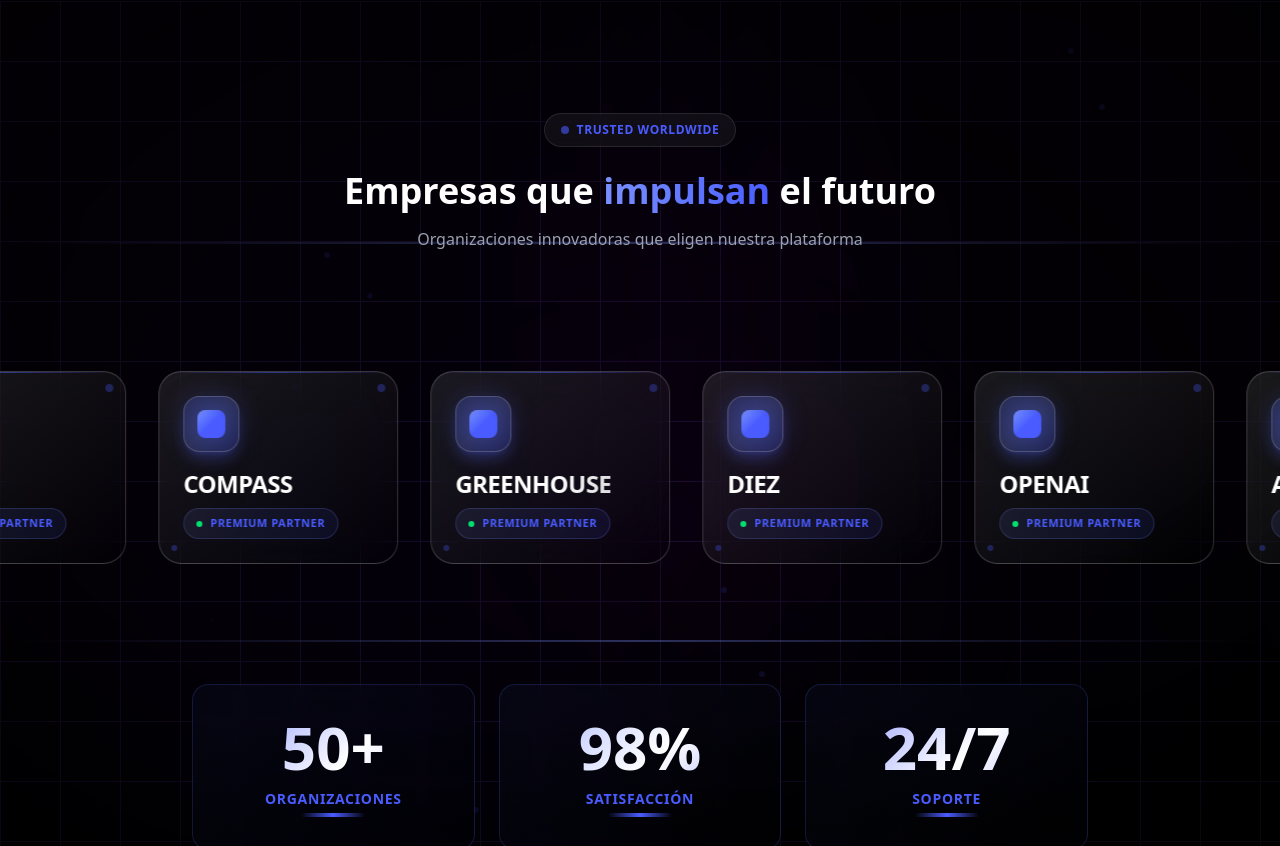
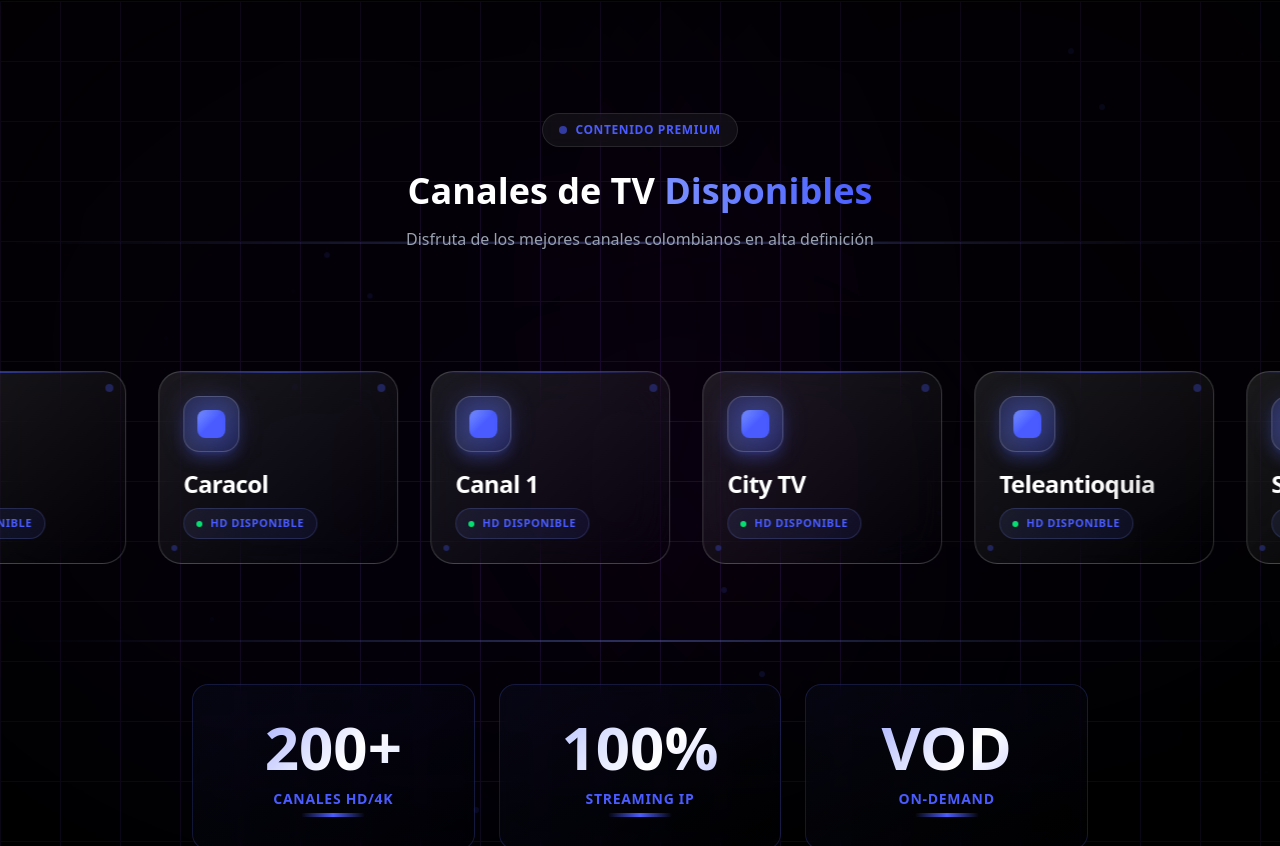
Before and after one commit to querorule/verlacol, a React (Vite) app: page / in a window 1280 px wide. Shown: the part 1194-2040 px from the top of the page. Built offline with nearby package versions, Linux system fonts and the light colour scheme.

Commit message:
slider low

```diff
--- a/src/ui/pages/home/components/sections/CompaniesSection.tsx
+++ b/src/ui/pages/home/components/sections/CompaniesSection.tsx
@@ -75,18 +75,17 @@
           <div className="inline-flex items-center gap-2 px-4 py-2 bg-white/5 border border-white/10 rounded-full mb-6 backdrop-blur-sm">
             <div className="w-2 h-2 bg-[#4A5CFF] rounded-full animate-pulse"></div>
             <span className="text-xs font-semibold text-[#4A5CFF] uppercase tracking-wider">
-              Trusted Worldwide
+              Contenido Premium
             </span>
           </div>
           <h2 className="text-3xl md:text-4xl font-black mb-4">
-            Empresas que{" "}
+            Canales de TV{" "}
             <span className="text-transparent bg-clip-text bg-linear-to-r from-[#7A8FFF] to-[#4A5CFF]">
-              impulsan
-            </span>{" "}
-            el futuro
+              Disponibles
+            </span>
           </h2>
           <p className="text-gray-400 max-w-2xl mx-auto">
-            Organizaciones innovadoras que eligen nuestra plataforma
+            Disfruta de los mejores canales colombianos en alta definición
           </p>
         </div>
 
@@ -139,7 +138,7 @@
                         <div className="absolute inset-0 w-1.5 h-1.5 rounded-full bg-green-400 animate-ping"></div>
                       </div>
                       <span className="text-[11px] font-semibold text-[#4A5CFF] uppercase tracking-wider">
-                        Premium Partner
+                        HD Disponible
                       </span>
                     </div>
                   </div>
@@ -196,7 +195,7 @@
                         <div className="absolute inset-0 w-1.5 h-1.5 rounded-full bg-green-400 animate-ping"></div>
                       </div>
                       <span className="text-[11px] font-semibold text-[#4A5CFF] uppercase tracking-wider">
-                        Premium Partner
+                        HD Disponible
                       </span>
                     </div>
                   </div>
@@ -229,10 +228,10 @@
                   animation: "hologram 6s ease infinite",
                 }}
               >
-                50+
+                200+
               </div>
               <div className="text-sm font-bold text-[#4A5CFF] uppercase tracking-wider mb-1">
-                Organizaciones
+                Canales HD/4K
               </div>
               <div className="h-1 w-16 mx-auto bg-linear-to-r from-transparent via-[#4A5CFF] to-transparent rounded-full"></div>
             </div>
@@ -252,10 +251,10 @@
                   animation: "hologram 6s ease infinite",
                 }}
               >
-                98%
+                100%
               </div>
               <div className="text-sm font-bold text-[#4A5CFF] uppercase tracking-wider mb-1">
-                Satisfacción
+                Streaming IP
               </div>
               <div className="h-1 w-16 mx-auto bg-linear-to-r from-transparent via-[#4A5CFF] to-transparent rounded-full"></div>
             </div>
@@ -275,10 +274,10 @@
                   animation: "hologram 6s ease infinite",
                 }}
               >
-                24/7
+                VOD
               </div>
               <div className="text-sm font-bold text-[#4A5CFF] uppercase tracking-wider mb-1">
-                Soporte
+                On-Demand
               </div>
               <div className="h-1 w-16 mx-auto bg-linear-to-r from-transparent via-[#4A5CFF] to-transparent rounded-full"></div>
             </div>
--- a/src/ui/pages/home/constants/data.ts
+++ b/src/ui/pages/home/constants/data.ts
@@ -1,7 +1,7 @@
 // Data constants for Home page
 // Ubicación: src/ui/pages/home/constants/data.ts
 
-export const companies = ['DEEL', 'COMPASS', 'GREENHOUSE', 'DIEZ', 'OPENAI', 'ALLBIRDS'];
+export const companies = ['RCN', 'Caracol', 'Canal 1', 'City TV', 'Teleantioquia', 'Señal Colombia'];
 
 export const categoriesRow1 = [
   'Security',
```
